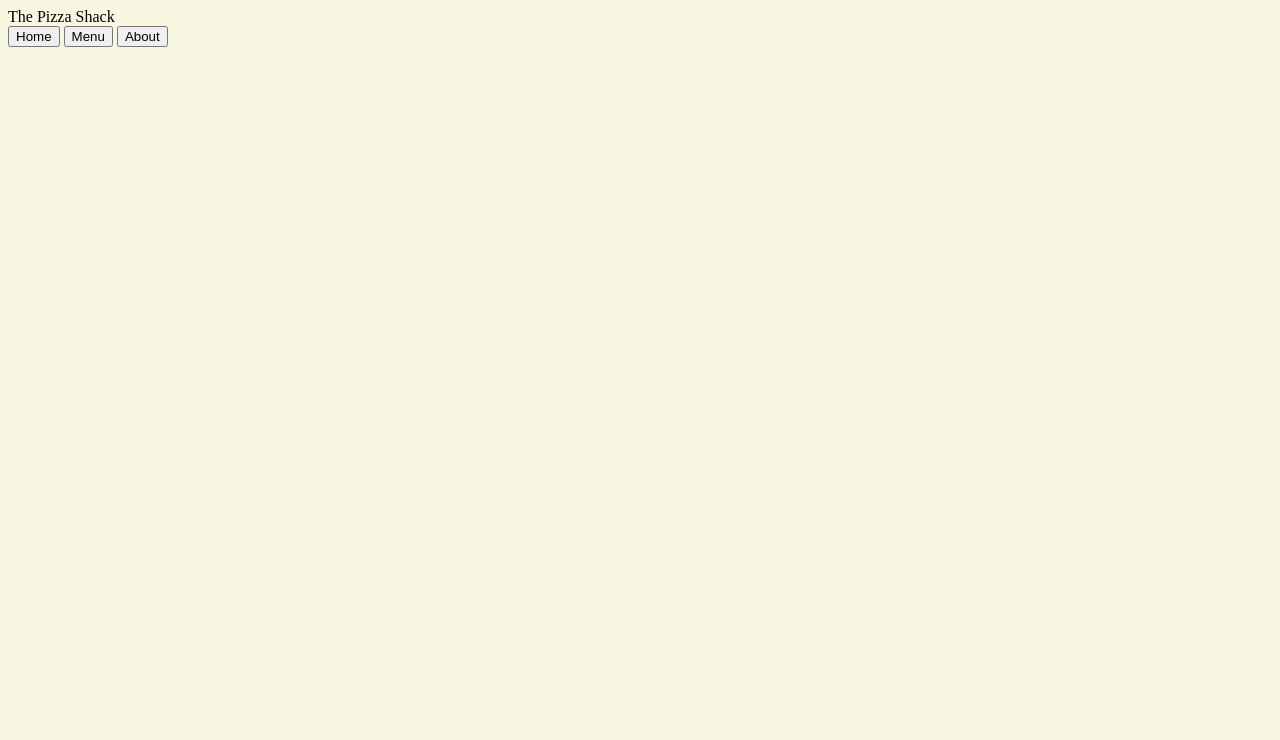
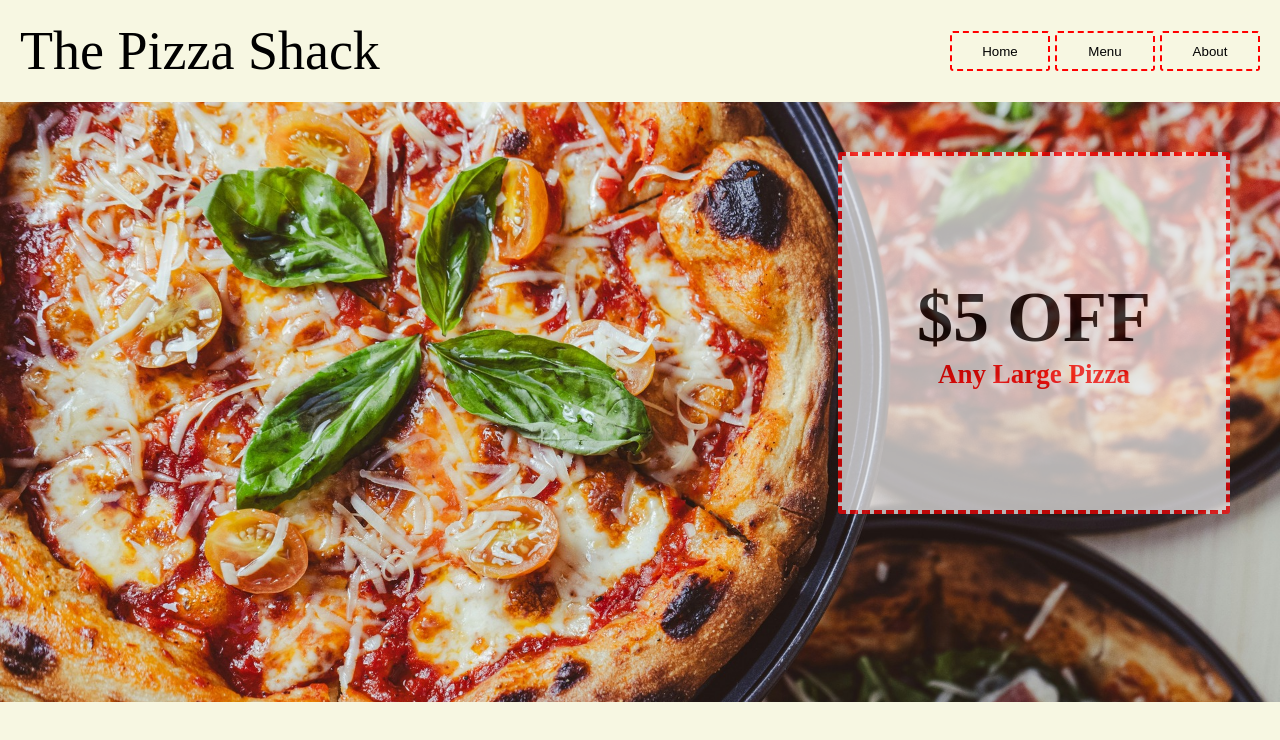
Before and after one commit to delgado-jason/the-pizza-shack, a website built with webpack: page src/template.html in a window 1280 px wide. Built offline with nearby package versions, Linux system fonts and the light colour scheme.

Commit message:
Build and Design the Header and Hero Section

```diff
--- a/package.json
+++ b/package.json
@@ -20,6 +20,7 @@
   "homepage": "https://github.com/delgado-jason/the-pizza-shack#readme",
   "devDependencies": {
     "css-loader": "^7.1.2",
+    "html-loader": "^5.1.0",
     "html-webpack-plugin": "^5.6.3",
     "style-loader": "^4.0.0",
     "webpack": "^5.99.8",
--- a/src/assets/styles.css
+++ b/src/assets/styles.css
@@ -1,3 +1,80 @@
+*, ::before, ::after {
+    margin: 0;
+    padding: 0;
+    box-sizing: border-box;
+}
+
+html {
+    font-size: 18px;
+}
+
 body {
     background-color: rgb(247, 247, 226);
 }
+
+header {
+    padding: 20px;
+    display: flex;
+    justify-content: space-between;
+    align-items: center;
+}
+
+.logo {
+    font-size: 3rem;
+}
+
+nav {
+    width: 25%;
+    display: flex;
+    justify-content: space-between;
+}
+
+button {
+    width: 100px;
+    height: 40px;
+    background: none;
+    border: 2px dashed red;
+    border-radius: 3px;
+}
+
+button:hover {
+    background-color: red;
+    color: whitesmoke;
+}
+
+#banner {
+    position: relative;
+    width: 100%;
+    height: 300px;
+}
+
+.hero-img {
+    height: 600px;
+    width: 100%;
+    object-fit: cover;
+}
+
+.cta-card {
+    position: absolute;
+    top: 0;
+    right: 0;
+    background-color: whitesmoke;
+    padding: 120px 75px;
+    opacity: .7;
+    margin: 50px 50px 0 0;
+    border: 4px dashed red;
+    border-radius: 3px;
+}
+
+.cta-card h2 {
+    font-size: 4rem;
+    opacity: 1.0;
+}
+
+.cta-card p {
+    font-size: 1.5rem;
+    font-weight: bold;
+    color: red;
+    opacity: 1.0;
+    text-align: center;
+}
--- a/src/template.html
+++ b/src/template.html
@@ -6,7 +6,7 @@
         <title></title>
         <meta name="description" content="">
         <meta name="viewport" content="width=device-width, initial-scale=1">
-        <link rel="stylesheet" href="">
+        <link rel="stylesheet" href="./assets/styles.css">
     </head>
     <body>
 
@@ -19,6 +19,20 @@
             </nav>
         </header>
 
+        <div id="content">
+
+            <div id="banner">
+                <img src="./assets/images/hero.jpg" alt="Picture of a delicious pizza." id="hero" class="hero-img">
+
+                <!-- CTA Card -->
+                <div id="ctaCard" class="cta-card">
+                    <h2>$5 OFF</h2>
+                    <p>Any Large Pizza</p>
+                </div>
+            </div>
+
+        </div>
+
         <script src="index.js" async defer></script>
     </body>
 </html>
--- a/webpack.config.js
+++ b/webpack.config.js
@@ -7,6 +7,7 @@ module.exports = {
     output: {
         filename: '[name].bundle.js',
         path: path.resolve(__dirname, 'dist'),
+        clean: true,
     },
     devtool: 'source-map',
     devServer: {
@@ -24,6 +25,17 @@ module.exports = {
                 test: /\.css$/i,
                 use: ['style-loader', 'css-loader'],
             },
+            {
+                test: /\.(png|svg|jpg|jpeg|gif)$/i,
+                type: 'asset/resource',
+            },
+            {
+                test: /\.html$/i,
+                loader: 'html-loader',
+            },
         ],
     },
+    stats: {
+        children: true,
+    },
 };
```
Also changed, not shown: dist/index.html, dist/main.bundle.js, src/assets/images/hero.jpg (added), 2 other files.
